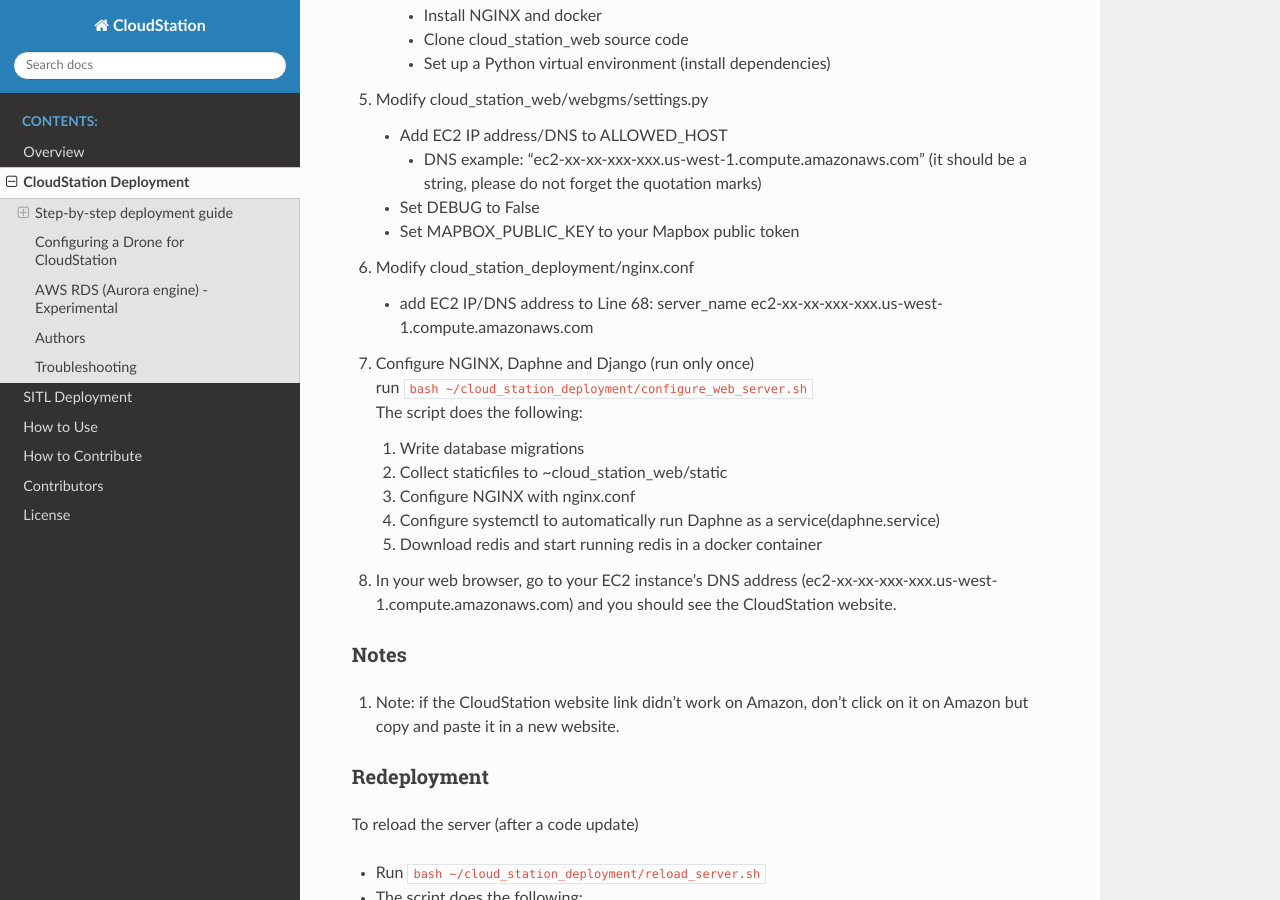
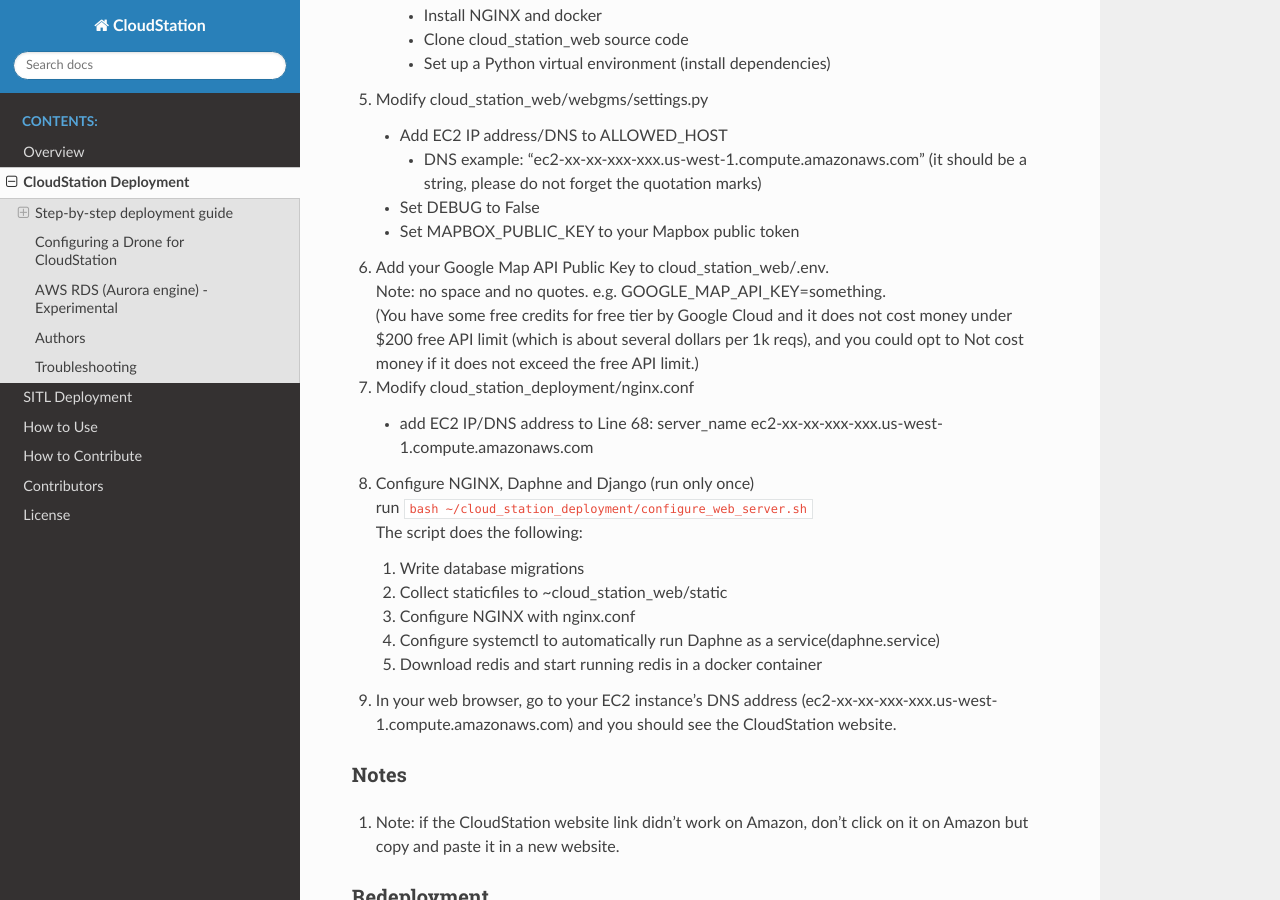
Before and after one commit to CloudStationTeam/docs, a Sphinx documentation site: the page built from source/deployment.md, in a window 1280 px wide and 900 px high, scrolled down 1542 px. Built offline with Sphinx 7.4.7 and the Read the Docs theme 2.0.0, drawn with Linux system fonts in a browser that asks for light colours.

Commit message:
edit deployment.md.

````diff
--- a/source/deployment.md
+++ b/source/deployment.md
@@ -46,9 +46,14 @@
       * DNS example: "ec2-xx-xx-xxx-xxx.us-west-1.compute.amazonaws.com" (it should be a string, please do not forget the quotation marks)
     * Set DEBUG to False
     * Set MAPBOX_PUBLIC_KEY to your Mapbox public token
-6. Modify cloud_station_deployment/nginx.conf
+
+6. Add your Google Map API Public Key to cloud_station_web/.env. \
+Note: no space and no quotes. e.g. GOOGLE_MAP_API_KEY=something. \
+(You have some free credits for free tier by Google Cloud and it does not cost money under $200 free API limit (which is about several dollars per 1k reqs), and you could opt to Not cost money if it does not exceed the free API limit.)
+
+7. Modify cloud_station_deployment/nginx.conf
     * add EC2 IP/DNS address to Line 68: server_name ec2-xx-xx-xxx-xxx.us-west-1.compute.amazonaws.com
-7. Configure NGINX, Daphne and Django (run only once)
+8. Configure NGINX, Daphne and Django (run only once)
     run ```bash ~/cloud_station_deployment/configure_web_server.sh```
     The script does the following:
       1. Write database migrations
````
Also changed, not shown: other parts of source/deployment.md (+2 -1 lines).
